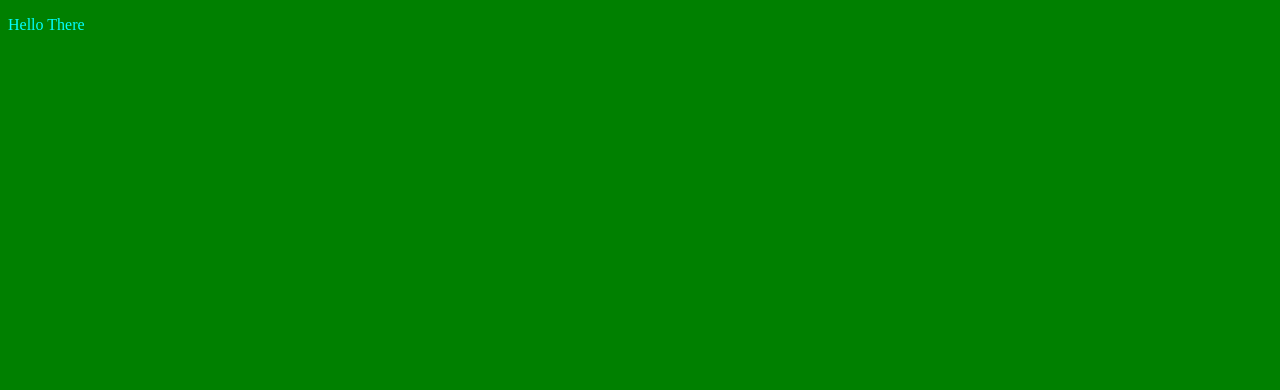
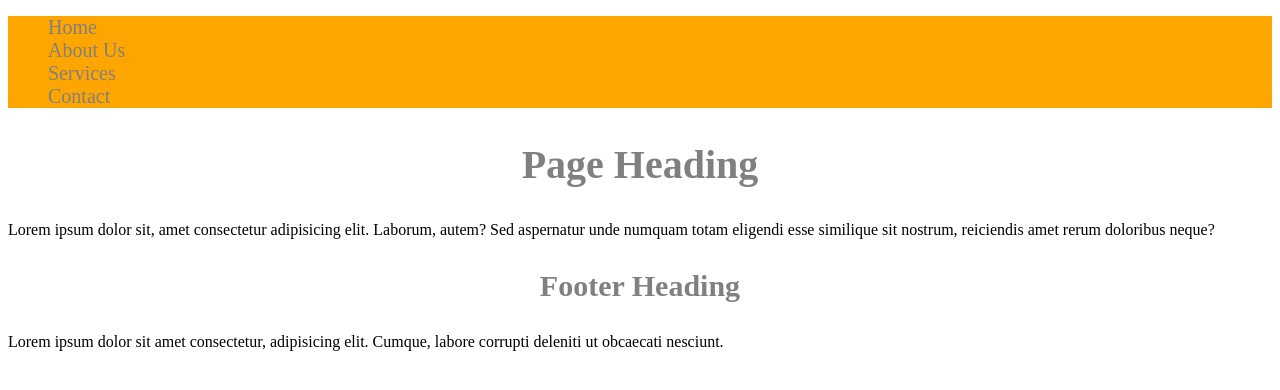
Before and after one commit to arif123654/SASS_Practice, a website: page index.html in a window 1280 px wide. Drawn offline with Linux system fonts and the light colour scheme.

Commit message:
Variables, Nesting, Mixing in SASS

```diff
--- a/SCSS/main.scss
+++ b/SCSS/main.scss
@@ -1,7 +1,61 @@
-body {
-    background-color: green;
+$color-primary: orange;
+$color-secondary: gray;
+$color-tertiary: royalblue;
+
+$font-lg: 40px;
+$font-md: 30px;
+$font-sm: 20px;
+
+.nav {
+    background-color: $color-primary;
+
+    ul li {
+        list-style: none;
+    }
+    a {
+        text-decoration: none;
+        font-size: $font-sm;
+        color: $color-secondary;
+
+        &:hover {
+            color: $color-tertiary;
+        }
+    }
 }
 
-.text_one {
-    color: aqua;
+//Mixing without parameter/argument
+@mixin headingStyles {
+    color: $color-secondary;
+    text-align: center;
 }
+
+//Mixing with parameter/argument
+@mixin headingStyles($fontSize){
+    font-size: $fontSize;
+    color: $color-secondary;
+    text-align: center;
+}
+
+//Mixing with multiple parameter/argument
+@mixin transition($param...){
+    transition: $param;
+}
+
+.banner h1 {
+    // $color-secondary: red !global; //Global variables within scopes
+    // font-size: $font-lg;
+    // @include headingStyles();
+    @include headingStyles($font-lg);
+}
+
+.footer h3 {
+    // font-size: $font-md;
+    // @include headingStyles();
+    @include headingStyles($font-md);
+    @include transition(color .5s, background-color 1s);
+
+    &:hover{
+        color: $color-tertiary;
+        background-color: $color-primary;
+    }
+}
--- a/index.html
+++ b/index.html
@@ -8,6 +8,23 @@
 
 </head>
 <body>
-    <p class="text_one">Hello There</p>
+    <nav class="nav">
+        <ul>
+            <li><a href="#">Home</a></li>
+            <li><a href="#">About Us</a></li>
+            <li><a href="#">Services</a></li>
+            <li><a href="#">Contact</a></li>
+        </ul>
+    </nav>
+
+    <section class="banner">
+        <h1>Page Heading</h1>
+        <p>Lorem ipsum dolor sit, amet consectetur adipisicing elit. Laborum, autem? Sed aspernatur unde numquam totam eligendi esse similique sit nostrum, reiciendis amet rerum doloribus neque?</p>
+    </section>
+
+    <footer class="footer">
+        <h3>Footer Heading</h3>
+        <p>Lorem ipsum dolor sit amet consectetur, adipisicing elit. Cumque, labore corrupti deleniti ut obcaecati nesciunt.</p>
+    </footer>
 </body>
 </html>
```
Also changed, not shown: CSS/main.css.
